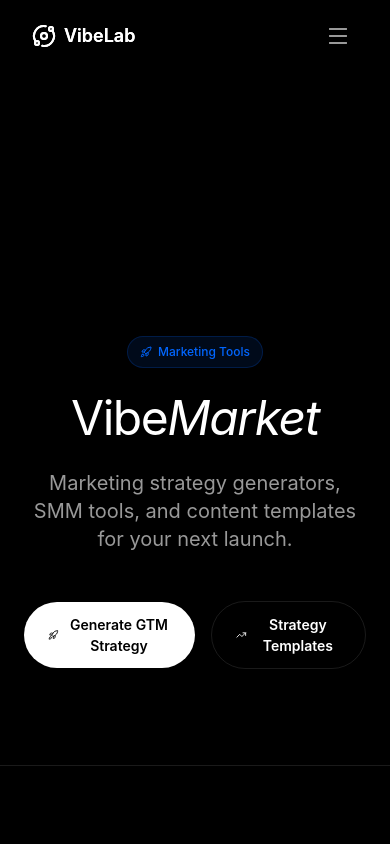
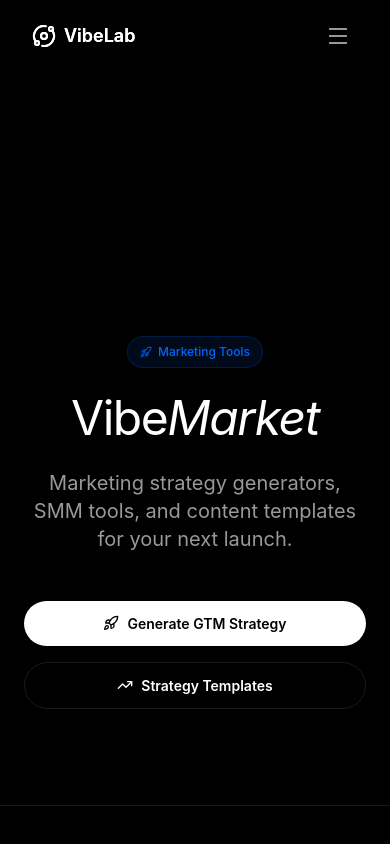
Before and after one commit to PromiseGameFi/vibeLab, a Next.js app: page /vibeMarket in a window 390 px wide. Shown: the top 844 px of the page. Built offline with nearby package versions, Linux system fonts and the light colour scheme.

Commit message:
Update page.tsx

```diff
--- a/src/app/vibeMarket/page.tsx
+++ b/src/app/vibeMarket/page.tsx
@@ -48,12 +48,12 @@
                         Marketing strategy generators, SMM tools, and content templates for your next launch.
                     </p>
 
-                    <div className="flex items-center justify-center gap-4">
-                        <Link href="/vibeMarket/gtm" className="btn-primary">
+                    <div className="flex flex-col sm:flex-row items-center justify-center gap-4">
+                        <Link href="/vibeMarket/gtm" className="btn-primary w-full sm:w-auto">
                             <Rocket className="w-4 h-4" />
                             Generate GTM Strategy
                         </Link>
-                        <Link href="/vibeMarket/templates" className="btn-secondary">
+                        <Link href="/vibeMarket/templates" className="btn-secondary w-full sm:w-auto">
                             <TrendingUp className="w-4 h-4" />
                             Strategy Templates
                         </Link>
@@ -111,7 +111,7 @@
                 <div className="max-w-4xl mx-auto">
                     <div className="card p-12 text-center">
                         <h2 className="section-title text-white mb-12">Why VibeMarket?</h2>
-                        <div className="grid grid-cols-3 gap-8">
+                        <div className="grid grid-cols-1 md:grid-cols-3 gap-8">
                             <div>
                                 <div className="text-4xl font-bold text-[var(--accent)] mb-2">0</div>
                                 <p className="text-[var(--foreground-secondary)] text-sm">API Keys Required</p>
```
